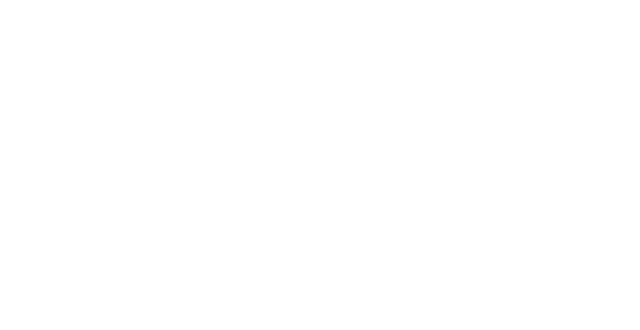
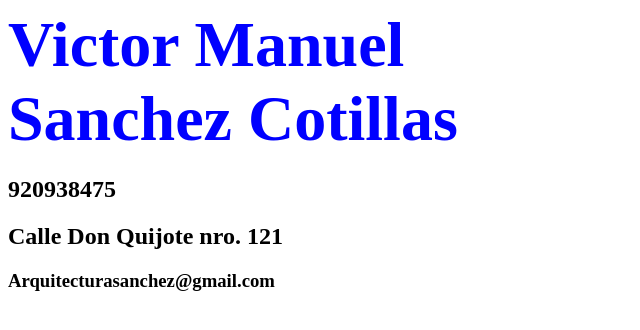
Before and after one commit to hlisciani/grupoa-lu-mie, a plain HTML site: page replica-curriculumn/curriculum.html in a window 1280 px wide. Shown: the whole page, without its empty margins (0-640 px from the left). Drawn offline with Linux system fonts and the light colour scheme.

Commit message:
curriculum

```diff
--- /dev/null
+++ b/replica-curriculumn/css/curriculum.css
@@ -0,0 +1,15 @@
+.caja {
+    color: blue;
+    display: inline-block;
+    width: 150px;
+    border: 1px solid black;
+}
+
+.nombre {
+    font-size: 2em;
+    padding-top: 0%;
+    padding-bottom: 0%;
+    margin-top: 0%;
+    margin-bottom: 0%;
+    color: blue;
+}
--- a/replica-curriculumn/curriculum.html
+++ b/replica-curriculumn/curriculum.html
@@ -6,10 +6,28 @@
     <meta http-equiv="X-UA-Compatible" content="IE=edge">
     <meta name="viewport" content="width=device-width, initial-scale=1.0">
     <title>Document</title>
+    <link rel="stylesheet" href="./css/curriculum.css">
+
 </head>
 
 <body>
+    <header>
+        <div class="nombre">
+            <h1 class="nombre"> Victor Manuel</h1>
+            <h1 class="nombre"> Sanchez Cotillas</h1>
+        </div>
 
+        <div>
+            <h2>920938475</h2>
+            <h2>Calle Don Quijote nro. 121</h2>
+            <h3>Arquitecturasanchez@gmail.com</h3>
+
+        </div>
+        <section>
+
+
+        </section>
+    </header>
 </body>
 
 </html>
```
